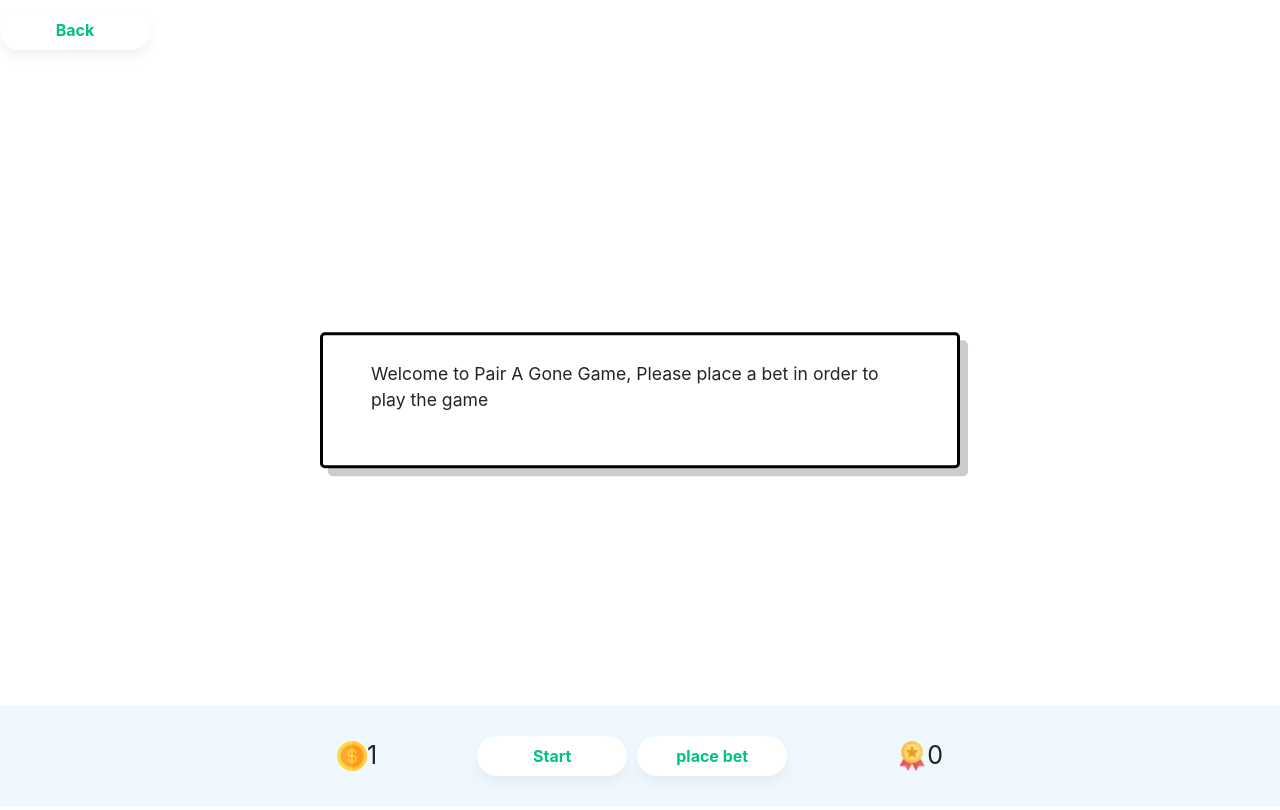
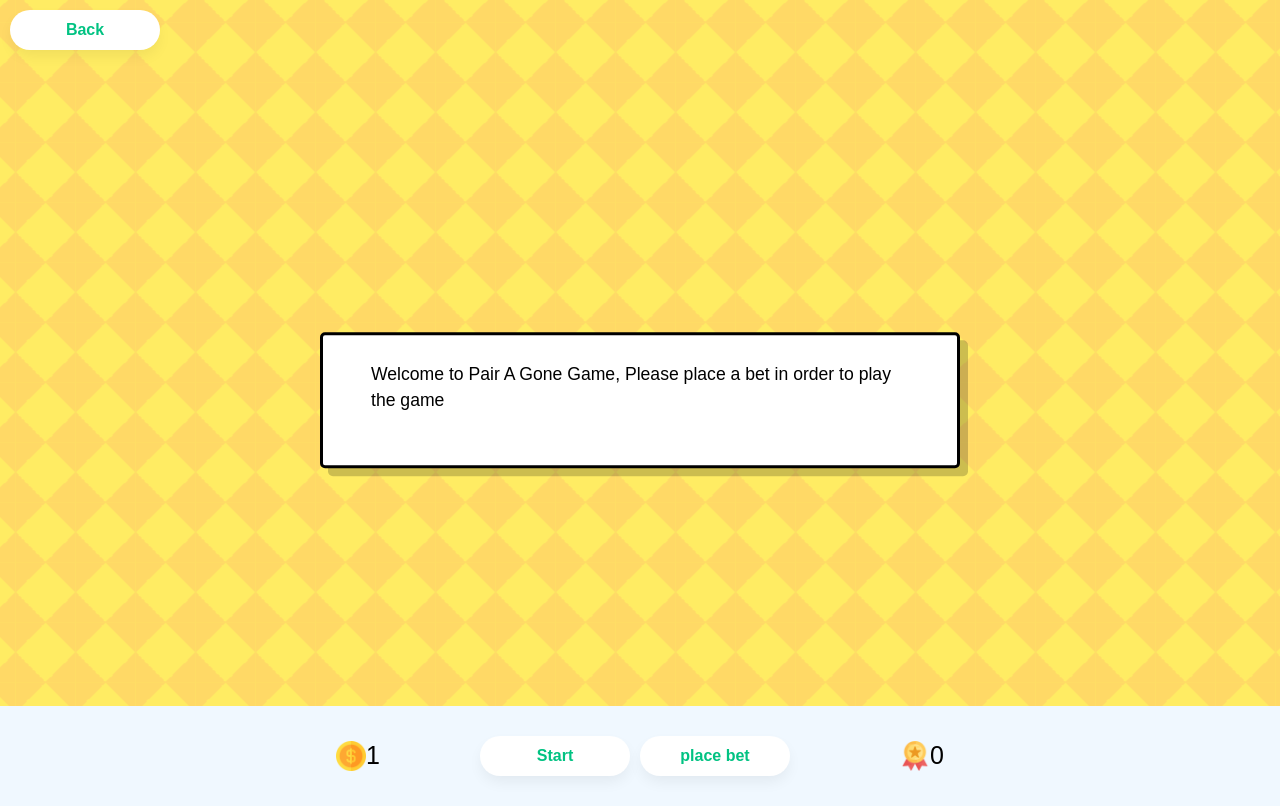
Before and after one commit to shesan24/LuigisCasino, a React (Create React App) app: page /pairagone in a window 1280 px wide. Built offline with nearby package versions, Linux system fonts and the light colour scheme.

Commit message:
fix coin bug

```diff
--- a/src/PairAGone/PairAGone.js
+++ b/src/PairAGone/PairAGone.js
@@ -34,6 +34,7 @@ class PairAGone extends Component{
         }
         this.setUserCoins = props.setUserCoins;
         this.userCoins = props.userCoins;
+        this.betCoins = 0;
         this.score = 0;
         this.board = [];
         this.isPlaceBet = false;
@@ -76,6 +77,7 @@ class PairAGone extends Component{
         // else place one bet
         else {
             this.userCoins = this.userCoins - 1;
+            this.betCoins = this.betCoins + 1;
             this.setUserCoins(this.userCoins - 1);
             this.isPlaceBet = true;
             this.setState({userCoins: this.userCoins});
@@ -84,19 +86,19 @@ class PairAGone extends Component{
 
     }
 
-    // hanlde reward
-    getReward = (score) => {
+    // handle reward
+    getReward = (score, betCoin) => {
         if(score < 13 && score > 11) {
-          return 2
+          return parseInt(2 * betCoin)
         }
         else if (score < 15 && score > 13) {
-          return 3
+          return parseInt(3 * betCoin)
         }
         else if (score < 17 && score > 15) {
-          return 4
+          return parseInt(4 * betCoin)
         }
         else if (score > 18) {
-          return 5
+          return parseInt(5 * betCoin)
         }
         else {
           return 0
@@ -142,8 +144,9 @@ class PairAGone extends Component{
         this.setState({deck: cardList});
         // set a game timer
         setTimeout(() => {
-            var reward = this.getReward(this.score);
-            console.log(reward);
+            var reward = this.getReward(this.score, this.betCoins);
+            this.betCoins = 0;
+            this.userCoins = this.userCoins + reward;
             this.setUserCoins(this.userCoins + reward);
             this.setState({ timeUp:true , gameState:false, userCoins: reward+this.userCoins});
             },this.timeout);
@@ -299,8 +302,9 @@ class PairAGone extends Component{
 
     render() {
         return (
+            <div className="pair-a-gone-body">
                 <div className="pair-view-body">
-                <div style={{marginTop: "10px"}}>
+                    <div style={{paddingTop: "10px", paddingLeft: "10px"}}>
                         <Link to="/">
                             <button className="pair-btn pair-bet">
                                 Back
@@ -366,6 +370,7 @@ class PairAGone extends Component{
                     </div>
                     }
                 </div>
+            </div>
           );
         }
 }
--- a/src/PairAGone/css/PairAGone.css
+++ b/src/PairAGone/css/PairAGone.css
@@ -1,3 +1,40 @@
+.pair-a-gone-body {
+  width: 100vw;
+  height: 100vh;
+  color:black;
+  font-family: "Questrial", sans-serif;
+  background-color: #ffec63;
+  background-image: linear-gradient(
+      45deg,
+      #ffd966 25%,
+      transparent 25%,
+      transparent 75%,
+      #ffd966 75%,
+      #ffd966
+    ),
+    linear-gradient(
+      -45deg,
+      #ffd966 25%,
+      transparent 25%,
+      transparent 75%,
+      #ffd966 75%,
+      #ffd966
+    );
+  background-size: 60px 60px;
+  background-position: 0 0;
+  animation: slide 4s infinite linear;
+}
+
+@keyframes slide {
+  from {
+    background-position: 0 0;
+  }
+
+  to {
+    background-position: -120px 60px;
+  }
+}
+
 .pair-view-container {
     width: 100%;
     height: 80vh;
```
Lines whose indentation alone changed are shown as unchanged.
